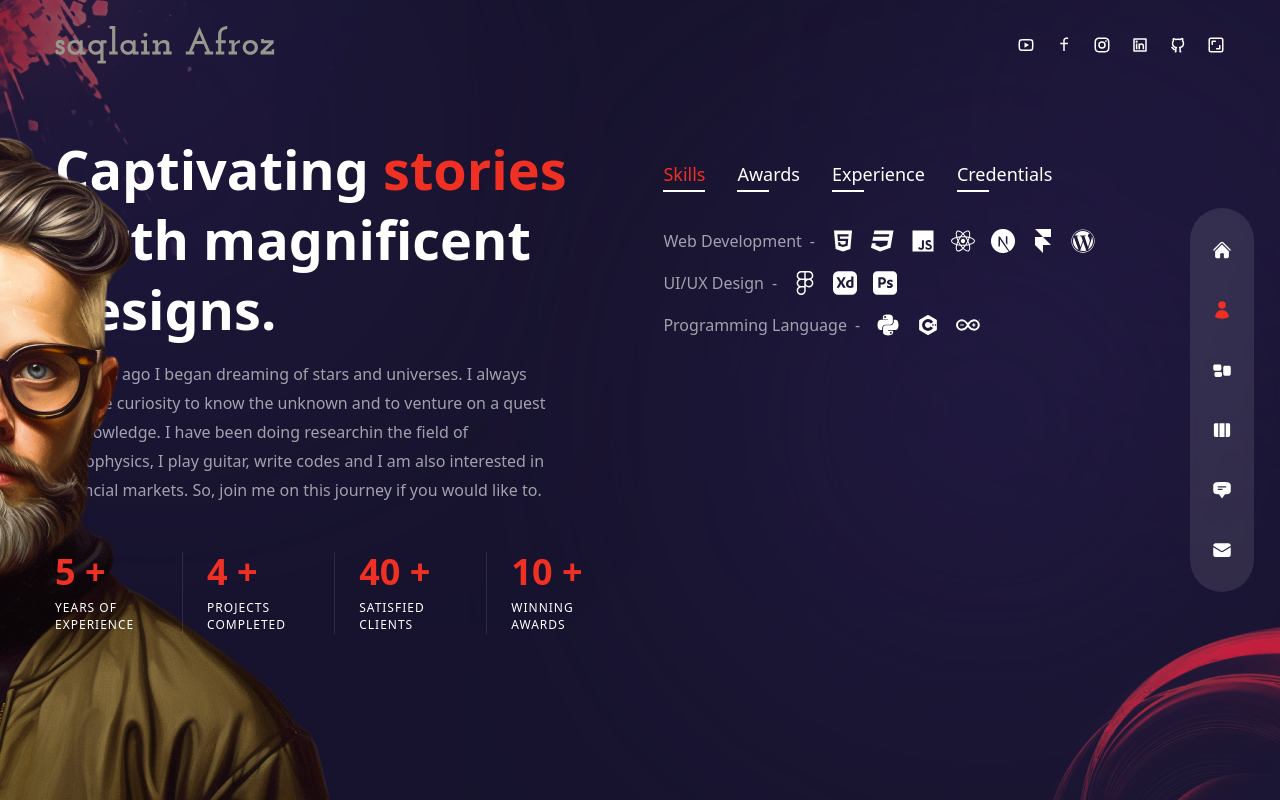
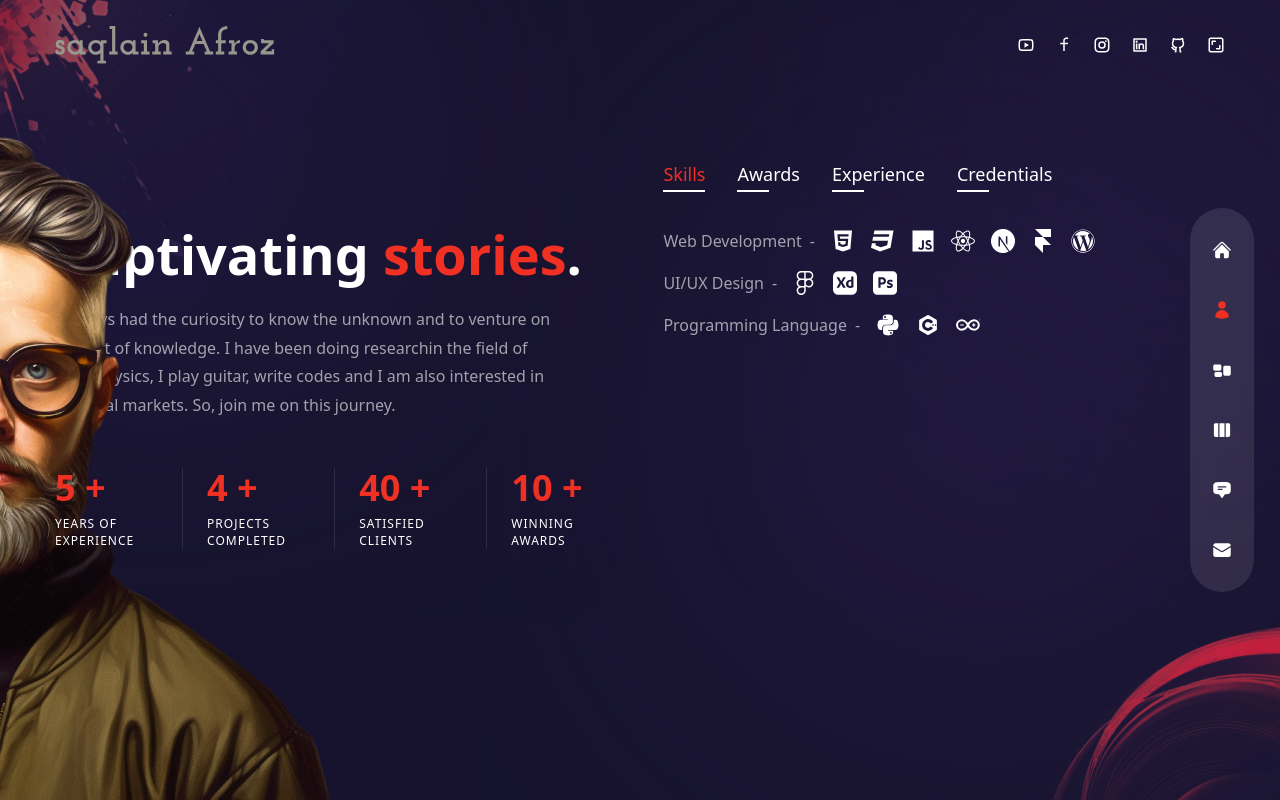
Before and after one commit to AfrozSaqlain/Sak-Portfolio, a Next.js app: page /about in a window 1280 px wide. Built offline with nearby package versions, Linux system fonts and the light colour scheme.

Commit message:
Made some textual changes

```diff
--- a/pages/about/index.js
+++ b/pages/about/index.js
@@ -120,10 +120,10 @@ const About = () => {
         {/* text */}
         <div className='flex-1 flex flex-col justify-center'>
           <motion.h2 variants={fadeIn('right', 0.2)} initial='hidden' animate='show' exit='hidden' className='h2'>
-            Captivating <span className='text-accent'>stories</span> birth magnificent designs.
+            Captivating <span className='text-accent'>stories</span>.
           </motion.h2>
           <motion.p variants={fadeIn('right', 0.4)} initial='hidden' animate='show' exit='hidden' className='max-w-[500px] mx-auto xl:mx-0 mb-6 xl:mb-12 px-2 xl:px-0'>
-            18 years ago I began dreaming of stars and universes. I always had the curiosity to know the unknown and to venture on a quest of knowledge. I have been doing researchin the field of Astrophysics, I play guitar, write codes and I am also interested in financial markets. So, join me on this journey if you would like to.
+            I always had the curiosity to know the unknown and to venture on a quest of knowledge. I have been doing researchin the field of Astrophysics, I play guitar, write codes and I am also interested in financial markets. So, join me on this journey.
           </motion.p>
           {/* counters */}
           <motion.div variants={fadeIn('right', 0.6)} initial='hidden' animate='show' exit='hidden' className='hidden md:flex md:max-w-xl xl:max-w-none mx-auto xl:mx-0 mb-8'>
```
